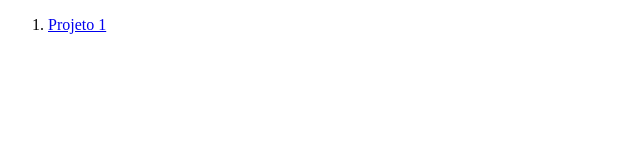
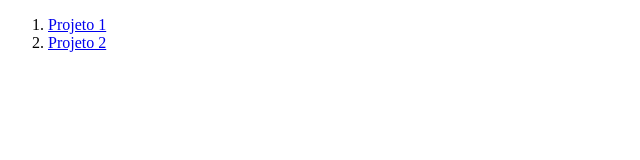
Before and after one commit to SoaresEverton/Web1, a plain HTML site: page index.html in a window 1280 px wide. Shown: the full height of the page, 0-640 px from the left. Drawn offline with Linux system fonts and the light colour scheme.

Commit message:
Update index.html

```diff
--- a/index.html
+++ b/index.html
@@ -8,5 +8,6 @@
 <body>
     <ol>
         <li><a href="proj1">Projeto 1</a></li>
+        <li><a href="proj2">Projeto 2</a></li>
 </body>
 </html>
```
